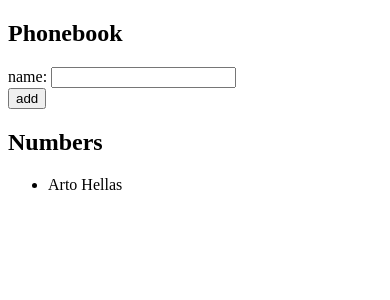
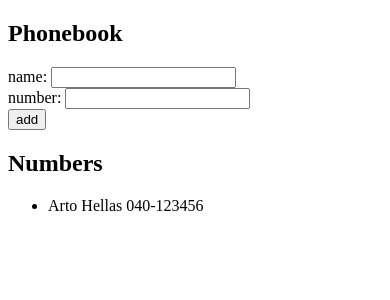
Before and after one commit to VRVG1/fullstackopen, a React (Vite) app in the folder part2/phonebook/: page / in a window 390 px wide. Shown: the top 300 px of the page. Built offline with nearby package versions, Linux system fonts and the light colour scheme.

Commit message:
2.8 phonebook step3

```diff
--- a/part2/phonebook/src/App.jsx
+++ b/part2/phonebook/src/App.jsx
@@ -1,44 +1,30 @@
-import { useState } from 'react'
-
-const Persons = ({personsToShow}) => {
-
-  return (
-    <div>
-      <ul>
-      {personsToShow.map((person) => {
-        return (<li key={person.name}>{person.name}</li>)
-      })}
-      </ul>
-    </div>
-  )
-}
-
+import { useState } from "react"
+import Persons from "./components/Persons"
 
 const App = () => {
-  const [ persons, setPersons ] = useState([
-    { name: 'Arto Hellas' }
+  const [persons, setPersons] = useState([
+    { name: "Arto Hellas", number: "040-123456" },
   ])
-  const [ newName, setNewName ] = useState('')
+  const [newName, setNewName] = useState({
+    name: "",
+    number: "",
+  })
 
   const addPerson = (event) => {
-    event.preventDefault();
-    const newPerson = {
-      name: newName,
+    event.preventDefault()
+
+    const nameAlready = persons.filter((person) => person.name === newName.name)
+    if (nameAlready.length === 0) {
+      setPersons(persons.concat(newName))
+    } else {
+      alert(`${newName.name} is already added to phonebook`)
     }
-
-    const nameAlready = persons.filter(
-      (person) => person.name === newPerson.name
-    )
-    if (nameAlready.length === 0) {
-      setPersons(persons.concat(newPerson))
-    } else {
-      alert(`${newPerson.name} is already added to phonebook`)
-    }
-    setNewName('')
+    setNewName({ name: "", number: "" })
   }
 
   const handleOnChange = (event) => {
-    setNewName(event.target.value)
+    const { name, value } = event.target
+    setNewName({ ...newName, [name]: value })
   }
 
   return (
@@ -46,7 +32,16 @@ const App = () => {
       <h2>Phonebook</h2>
       <form onSubmit={addPerson}>
         <div>
-          name: <input onChange={handleOnChange} value={newName}/>
+          name:{" "}
+          <input name={"name"} onChange={handleOnChange} value={newName.name} />
+        </div>
+        <div>
+          number:{" "}
+          <input
+            name={"number"}
+            onChange={handleOnChange}
+            value={newName.number}
+          />
         </div>
         <div>
           <button type="submit">add</button>
--- /dev/null
+++ b/part2/phonebook/src/components/Persons.jsx
@@ -0,0 +1,17 @@
+const Persons = ({ personsToShow }) => {
+  return (
+    <div>
+      <ul>
+        {personsToShow.map((person) => {
+          return (
+            <li key={person.name}>
+              {person.name} {person.number}
+            </li>
+          )
+        })}
+      </ul>
+    </div>
+  )
+}
+
+export default Persons
```
